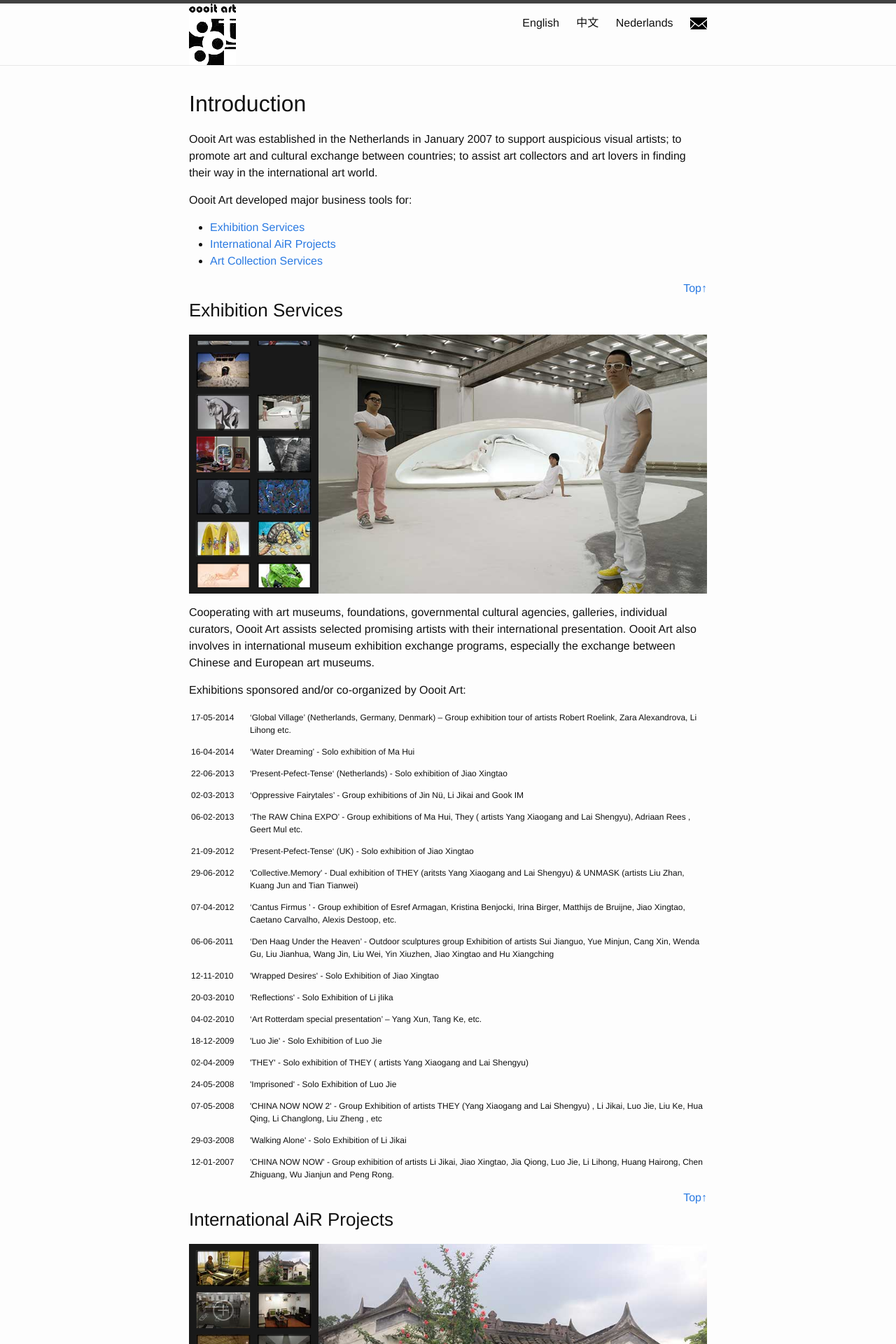
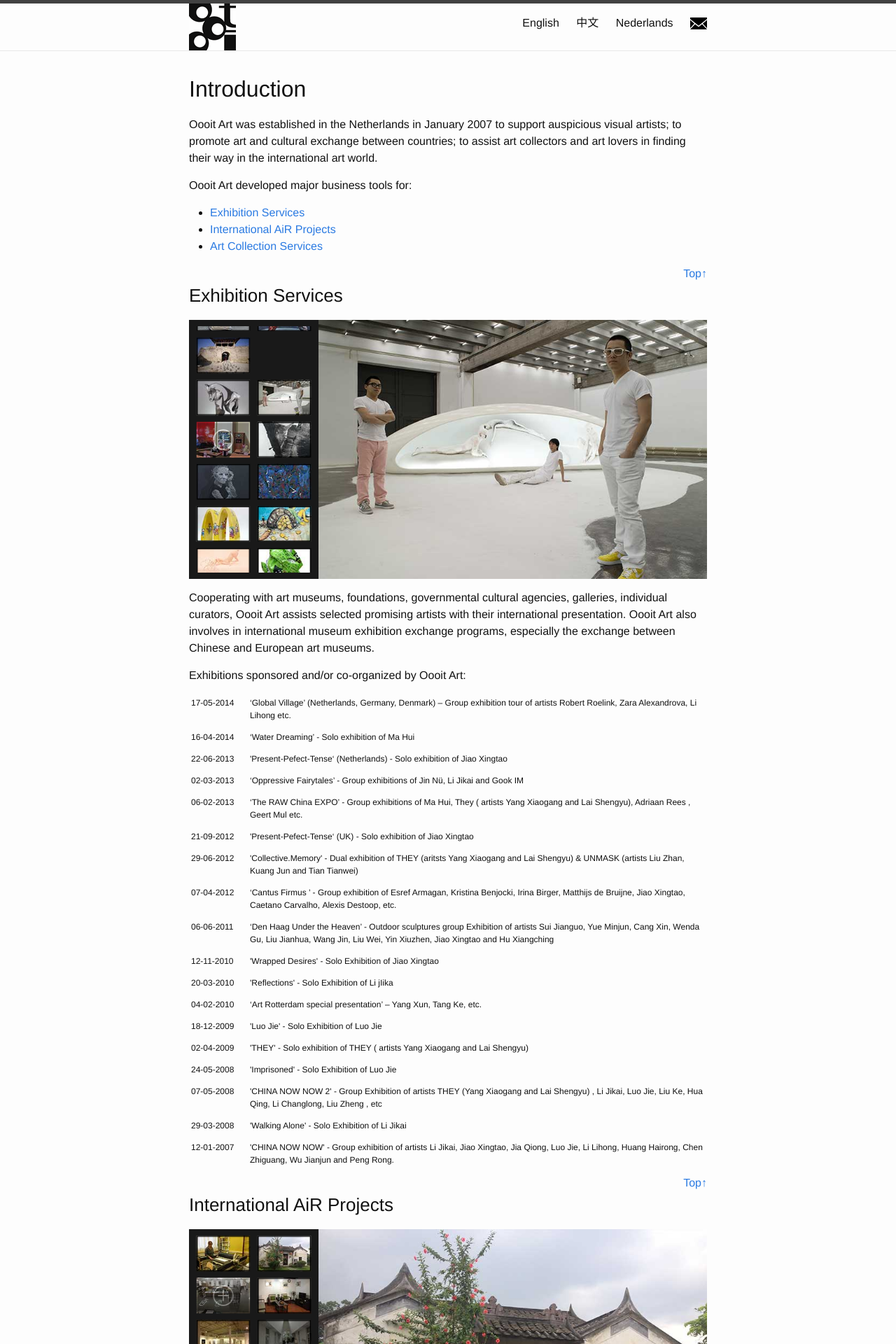
Before and after one commit to emj365/oooit, a Jekyll site: the page built from index.html, in a window 1280 px wide. Shown: the top 1920 px of the page at 70% size. Built offline with Jekyll 4.4.1, drawn with Linux system fonts in a browser that asks for light colours; nearby versions of some CDN libraries.

Commit message:
replace logo to clear one

```diff
--- a/_sass/_layout.scss
+++ b/_sass/_layout.scss
@@ -13,7 +13,7 @@
 .site-title {
     background: url(../img/logo.gif);
     width: 67px;
-    height: 88px;
+    height: 67px;
     text-indent: -999em;
 
     font-size: 26px;
```
Also changed, not shown: img/logo.gif.
